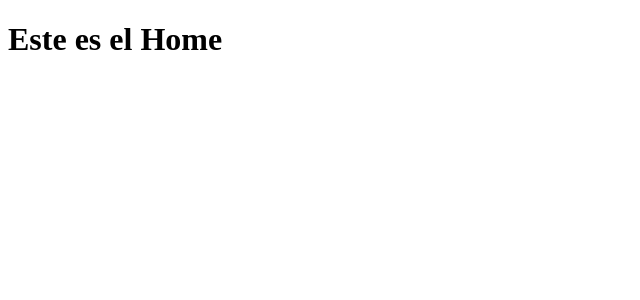
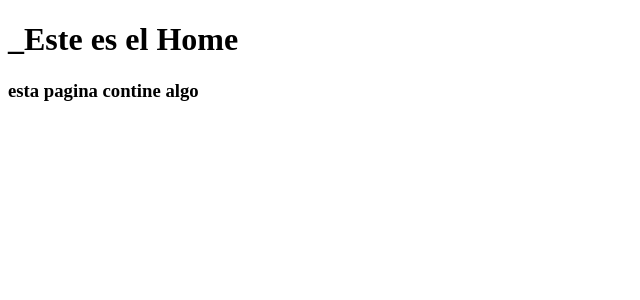
Before and after one commit to leonardobaranelli/nest, a Next.js app in the folder pffrontapp/: page /home in a window 1280 px wide. Shown: the top 300 px of the page, without its empty margins (0-640 px from the left). Built offline with nearby package versions, Linux system fonts and the light colour scheme.

Commit message:
home test

```diff
--- a/pffrontapp/app/home/page.tsx
+++ b/pffrontapp/app/home/page.tsx
@@ -2,7 +2,10 @@ import React from 'react'
 
 function Home() {
   return (
-    <h1>Este es el Home</h1>
+    <div>
+        <h1>_Este  es  el  Home </h1>
+        <h3>esta  pagina  contine  algo  </h3>
+    </div>
   )
 }
 
```
